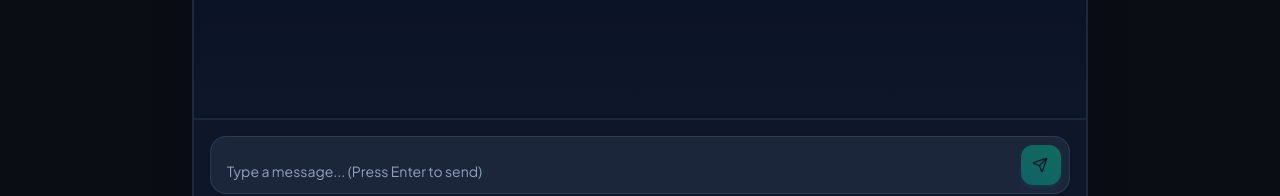
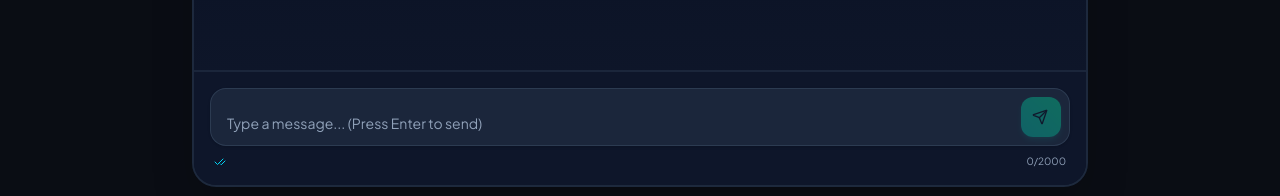
Before and after one commit to Devabhishek085/Roomora, a React (Vite) app: page /messages/1 in a window 1280 px wide. Shown: the part 606-802 px from the top of the page. Built offline with nearby package versions, Linux system fonts and the light colour scheme; no server answers; the database is empty.

Commit message:
fix(chat): fix inner scroll and prevent full page jump on enter

```diff
--- a/src/App.tsx
+++ b/src/App.tsx
@@ -47,11 +47,22 @@ function ScrollToTop() {
     document.body.style.overflow = '';
     const lenis = (window as any).__lenis;
     if (lenis && typeof lenis.start === 'function') {
-      lenis.start();
+      if (pathname.startsWith('/messages')) {
+        lenis.stop();
+      } else {
+        lenis.start();
+      }
     }
   }, [pathname]);
 
   return null;
+}
+
+function ConditionalFooter() {
+  const location = useLocation();
+  const isMessagesPage = location.pathname.startsWith('/messages');
+  if (isMessagesPage) return null;
+  return <Footer />;
 }
 
 function AuthRecoveryHandler() {
@@ -190,7 +201,7 @@ export function App() {
             </Routes>
           </Suspense>
         </main>
-        <Footer />
+        <ConditionalFooter />
       </div>
     </BrowserRouter>
   );
--- a/src/pages/MessagesPage.tsx
+++ b/src/pages/MessagesPage.tsx
@@ -44,12 +44,27 @@ export const MessagesPage: React.FC = () => {
   const [inChatOnline, setInChatOnline] = useState(false);
   const isGlobalOnline = useIsUserOnline(otherUser?.id);
   const isOtherUserOnline = inChatOnline || isGlobalOnline;
-  const messagesEndRef = useRef<HTMLDivElement>(null);
+  const messagesContainerRef = useRef<HTMLDivElement>(null);
+  const isNearBottomRef = useRef(true);
   const channelRef = useRef<RealtimeChannel | null>(null);
 
-  const scrollToBottom = (behavior: ScrollBehavior = 'smooth') => {
-    messagesEndRef.current?.scrollIntoView({ behavior });
+  const handleScroll = () => {
+    const el = messagesContainerRef.current;
+    if (!el) return;
+    const threshold = 100;
+    isNearBottomRef.current = el.scrollHeight - el.scrollTop - el.clientHeight <= threshold;
   };
+
+  const scrollToBottom = useCallback((behavior: ScrollBehavior = 'smooth') => {
+    requestAnimationFrame(() => {
+      const el = messagesContainerRef.current;
+      if (!el) return;
+      el.scrollTo({
+        top: el.scrollHeight,
+        behavior
+      });
+    });
+  }, []);
 
   const loadMessages = useCallback(async () => {
     if (!conversationId || !user) return;
@@ -57,7 +72,7 @@ export const MessagesPage: React.FC = () => {
     setMessages(msgs);
     await markMessagesRead(conversationId, user.id);
     scrollToBottom('auto');
-  }, [conversationId, user]);
+  }, [conversationId, user, scrollToBottom]);
 
   // Load conversation info, participants, and connection status
   useEffect(() => {
@@ -364,12 +379,12 @@ export const MessagesPage: React.FC = () => {
   }
 
   return (
-    <div className="min-h-screen bg-[#FAF8F5] dark:bg-[#0A0D14] py-3 sm:py-6 px-3 sm:px-6 flex flex-col justify-center">
+    <div className="h-[calc(100dvh-4.25rem)] max-h-[calc(100dvh-4.25rem)] bg-[#FAF8F5] dark:bg-[#0A0D14] p-2 sm:p-4 md:p-5 flex flex-col justify-center overflow-hidden">
       {/* Framed Chat Window Card */}
-      <div className="max-w-4xl w-full mx-auto h-[calc(100vh-5rem)] min-h-[580px] flex flex-col rounded-3xl border-2 border-slate-200/90 dark:border-slate-800 shadow-2xl bg-white/90 dark:bg-slate-900/90 backdrop-blur-xl overflow-hidden transition-all">
+      <div className="max-w-4xl w-full mx-auto h-full flex-1 min-h-0 flex flex-col rounded-2xl sm:rounded-3xl border-2 border-slate-200/90 dark:border-slate-800 shadow-2xl bg-white/90 dark:bg-slate-900/90 backdrop-blur-xl overflow-hidden transition-all">
 
         {/* Chat Window Header */}
-        <div className="px-4 sm:px-6 py-3.5 bg-white/95 dark:bg-slate-900/95 border-b border-slate-200/80 dark:border-slate-800/80 flex items-center justify-between z-10">
+        <div className="shrink-0 px-4 sm:px-6 py-3.5 bg-white/95 dark:bg-slate-900/95 border-b border-slate-200/80 dark:border-slate-800/80 flex items-center justify-between z-10">
           <div className="flex items-center gap-3">
             <Link
               to="/connections"
@@ -469,7 +484,7 @@ export const MessagesPage: React.FC = () => {
 
         {/* Pending Invitation Notification Banner */}
         {isPending && (
-          <div className="bg-gradient-to-r from-amber-500/10 via-amber-500/5 to-teal-500/10 border-b border-amber-200/80 dark:border-amber-800/60 p-3 sm:px-6">
+          <div className="shrink-0 bg-gradient-to-r from-amber-500/10 via-amber-500/5 to-teal-500/10 border-b border-amber-200/80 dark:border-amber-800/60 p-3 sm:px-6">
             <div className="flex flex-col sm:flex-row items-start sm:items-center justify-between gap-3">
               <div className="flex items-center gap-2.5 text-xs text-slate-800 dark:text-slate-200">
                 <Clock className="w-4 h-4 text-amber-600 dark:text-amber-400 shrink-0" />
@@ -498,7 +513,12 @@ export const MessagesPage: React.FC = () => {
         )}
 
         {/* Messages Body Area */}
-        <div className="flex-1 overflow-y-auto p-4 sm:p-6 space-y-3.5 bg-gradient-to-b from-slate-50/70 to-slate-100/50 dark:from-slate-950/70 dark:to-slate-900/60">
+        <div
+          ref={messagesContainerRef}
+          data-lenis-prevent="true"
+          onScroll={handleScroll}
+          className="flex-1 min-h-0 overflow-y-auto overscroll-contain p-4 sm:p-6 space-y-3.5 bg-gradient-to-b from-slate-50/70 to-slate-100/50 dark:from-slate-950/70 dark:to-slate-900/60"
+        >
           {isLoading ? (
             <div className="flex flex-col items-center justify-center h-full py-20 space-y-3">
               <div className="animate-spin w-8 h-8 border-2 border-teal-500/30 border-t-teal-500 rounded-full" />
@@ -572,12 +592,11 @@ export const MessagesPage: React.FC = () => {
               );
             })
           )}
-          <div ref={messagesEndRef} />
         </div>
 
         {/* Error Alert inside chat window */}
         {error && (
-          <div className="px-4 py-2 bg-rose-50 dark:bg-rose-950/50 border-t border-rose-200 dark:border-rose-800 flex items-center justify-between text-xs text-rose-700 dark:text-rose-300">
+          <div className="shrink-0 px-4 py-2 bg-rose-50 dark:bg-rose-950/50 border-t border-rose-200 dark:border-rose-800 flex items-center justify-between text-xs text-rose-700 dark:text-rose-300">
             <div className="flex items-center gap-2">
               <AlertCircle className="w-4 h-4 shrink-0" />
               <span>{error}</span>
@@ -589,7 +608,7 @@ export const MessagesPage: React.FC = () => {
         )}
 
         {/* UI Under Chat Window: Stylized Composer Dock */}
-        <div className="p-3 sm:p-4 bg-slate-100/95 dark:bg-slate-900/95 border-t-2 border-slate-200/90 dark:border-slate-800/90 backdrop-blur-md">
+        <div className="shrink-0 p-3 sm:p-4 bg-slate-100/95 dark:bg-slate-900/95 border-t-2 border-slate-200/90 dark:border-slate-800/90 backdrop-blur-md">
           <div className="relative flex items-end gap-2.5 bg-white dark:bg-slate-800/90 rounded-2xl border border-slate-300/80 dark:border-slate-700/80 shadow-sm focus-within:ring-2 focus-within:ring-teal-500/50 focus-within:border-teal-500 p-2 transition-all">
             <textarea
               value={inputText}
```
